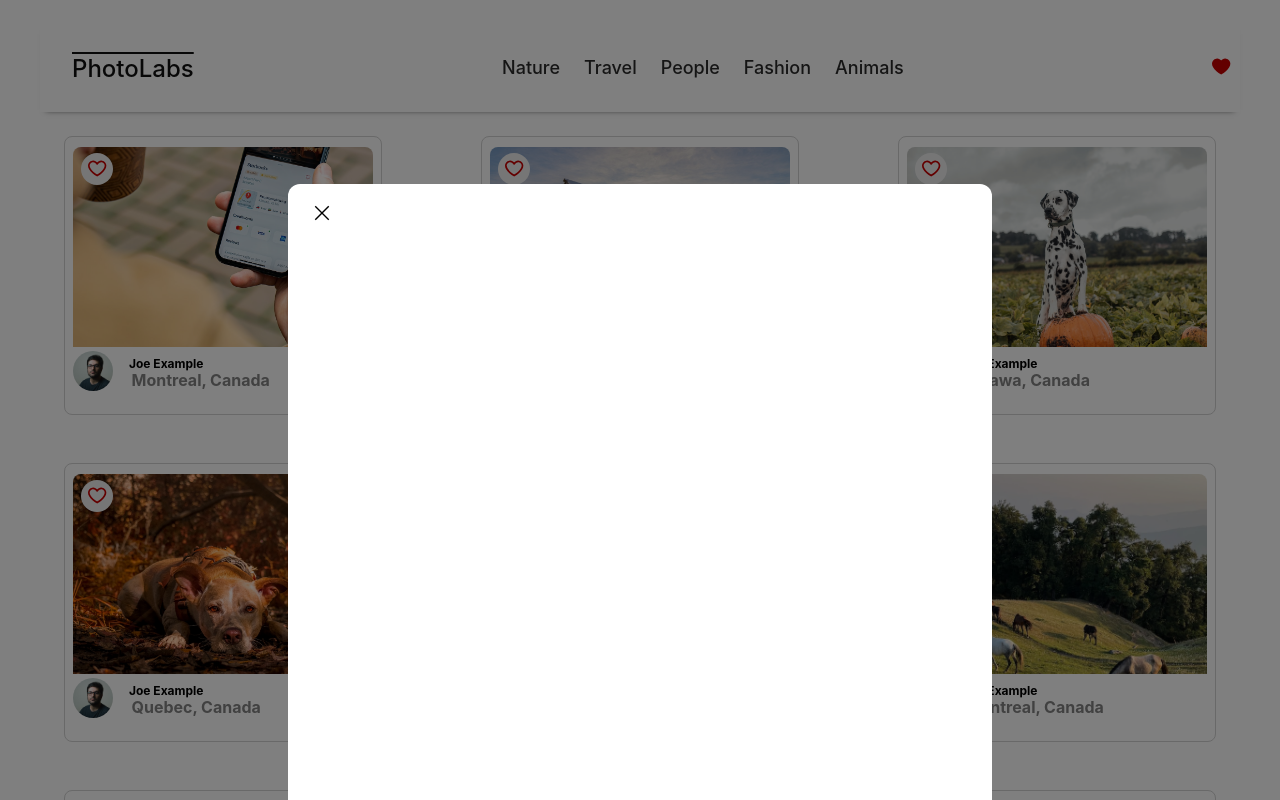
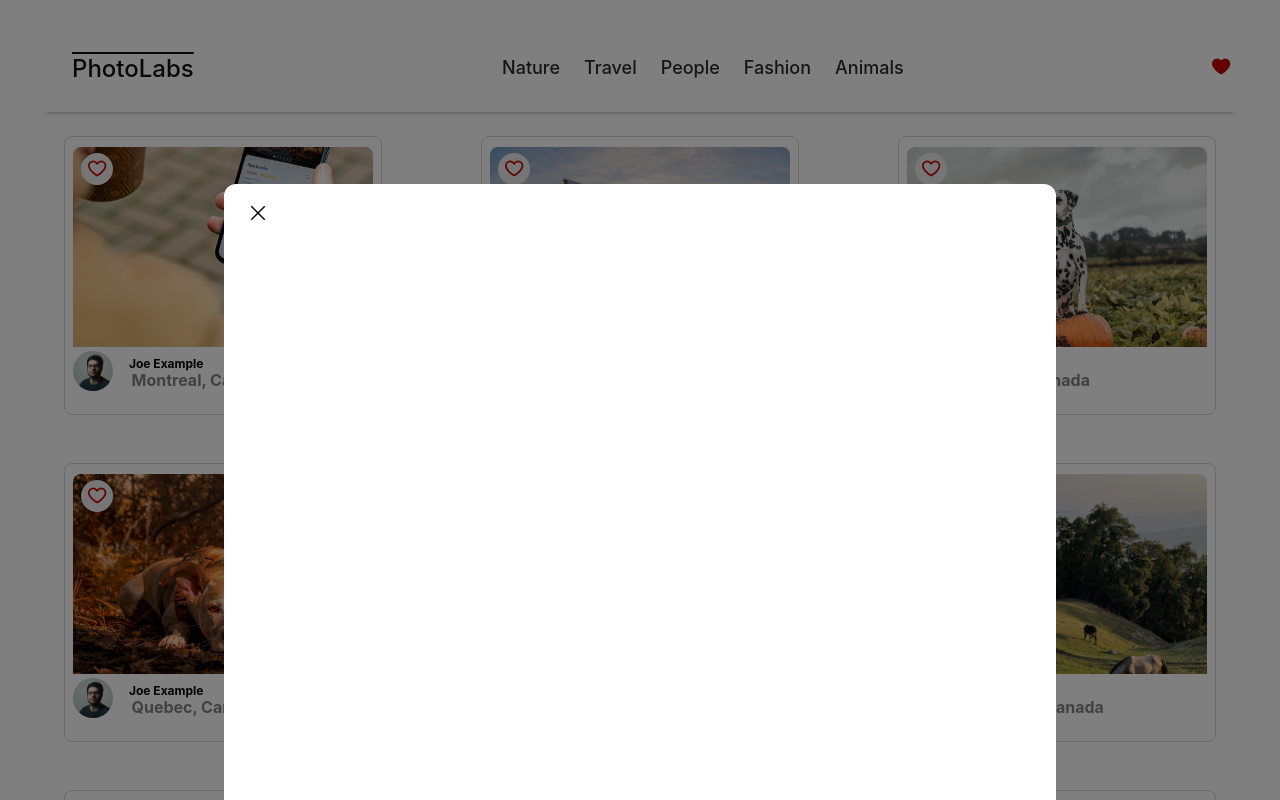
Before and after one commit to NofarZiv/photolabs-starter, a React (Create React App) app in the folder frontend/: page / in a window 1280 px wide. Both pictures are taken after a click on the picture 223 px from the left and 247 px from the top of the page. Shown: the top 800 px of the page. Built offline with nearby package versions, Linux system fonts and the light colour scheme; the HTML template or start-up script is replaced by a standard one.

Commit message:
modified the width in the photo-details-modal class.

```diff
--- a/frontend/src/styles/PhotoDetailsModal.scss
+++ b/frontend/src/styles/PhotoDetailsModal.scss
@@ -6,7 +6,7 @@
   left: 50%;
   transform: translate(-50%, -40%);
   height: 80%;
-  width: 55%;
+  width: 65%;
   overflow-y: scroll;
   border-radius: 12px;
 }
```
